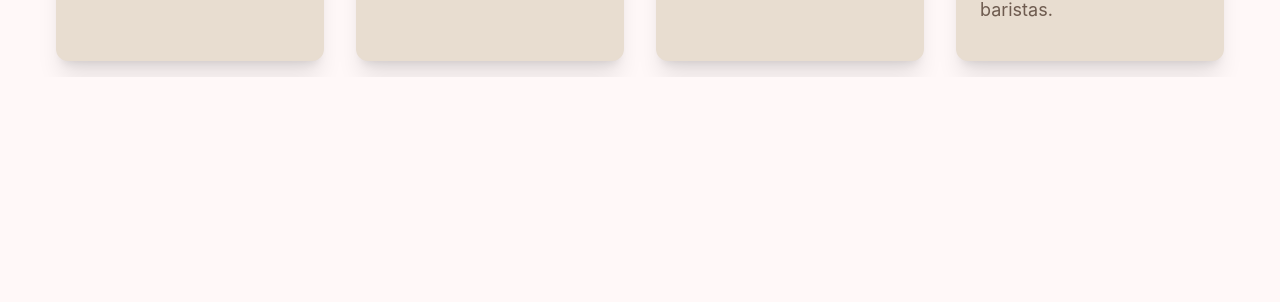
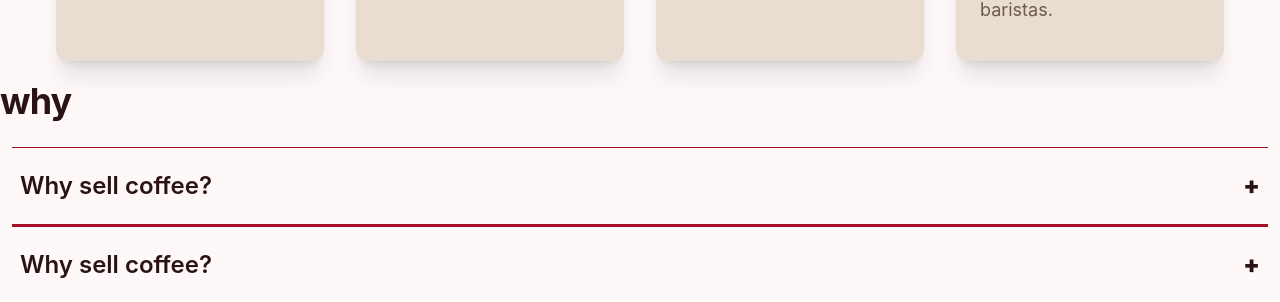
Before and after one commit to beginner-cryptonyx/RASP-UI, a React (Vite) app: page / in a window 1280 px wide. Shown: the part 1511-1813 px from the top of the page. Before the commit the page ends 1588 px from the top, so only its background shows below. Built offline with nearby package versions, Linux system fonts and the light colour scheme.

Commit message:
Added accordion

```diff
--- a/src/App.tsx
+++ b/src/App.tsx
@@ -4,6 +4,7 @@ import { IconCard, ImageCard } from "./Registy/Content/Card";
 import { statistics, destinations, coffeeServices } from "./DummyData";
 import useTheme from "./Theme/UseTheme";
 import {  Themes, type ThemeName  } from "./Theme/theme";
+import { Accordion } from "./Registy/Content/Accordion";
 
 function App() {
   const themeSystem = useTheme();
@@ -43,7 +44,9 @@ function App() {
       <div className="grid grid-cols-4 mx-10" data-theme="Coffee" data-mode={themeSystem.mode}>
         {coffeeServices.map((service) => (<IconCard {...service} ></IconCard>))}
       </div>
-
+        <h2>why</h2>
+      <Accordion children={"Ad in labore sit excepteur ullamco exercitation anim tempor sint eiusmod mollit minim culpa proident. Qui culpa dolor ipsum Lorem non veniam. Dolore Lorem ea labore adipisicing anim non cupidatat veniam ex eu aliquip ullamco qui ut. Magna irure consequat cupidatat velit et labore. Excepteur irure proident dolor qui esse velit ex quis tempor consectetur et. Ad ut laborum sunt adipisicing elit ipsum elit magna consectetur consequat exercitation proident irure. Dolor quis anim mollit exercitation laboris duis do qui exercitation."} title="Why sell coffee?"></Accordion>
+      <Accordion children={"Ad in labore sit excepteur ullamco exercitation anim tempor sint eiusmod mollit minim culpa proident. Qui culpa dolor ipsum Lorem non veniam. Dolore Lorem ea labore adipisicing anim non cupidatat veniam ex eu aliquip ullamco qui ut. Magna irure consequat cupidatat velit et labore. Excepteur irure proident dolor qui esse velit ex quis tempor consectetur et. Ad ut laborum sunt adipisicing elit ipsum elit magna consectetur consequat exercitation proident irure. Dolor quis anim mollit exercitation laboris duis do qui exercitation."} title="Why sell coffee?"></Accordion>
     </div>
   );
 }
--- a/src/Registy/Content/Accordion.tsx
+++ b/src/Registy/Content/Accordion.tsx
@@ -1,7 +1,63 @@
-export default function Accordion() {
-    return (
-        <div>
-            Accordion
+import { useState, type ReactNode } from "react";
+import { cn } from "../../Lib/utils";
+
+interface AccordionProps {
+  title: string;
+  icon?: ReactNode;
+  children: ReactNode;
+  defaultOpen?: boolean;
+  className?: string;
+}
+
+export function Accordion({
+  title,
+  icon,
+  children,
+  defaultOpen = false,
+  className,
+}: AccordionProps) {
+  const [isOpen, setIsOpen] = useState(defaultOpen);
+
+  return (
+    <div className={cn("border-b border-accent mx-3 hover:bg-background2 transition-all duration-150 group", className)}>
+      <button
+        type="button"
+        onClick={() => setIsOpen((prev) => !prev)}
+        aria-expanded={isOpen}
+        className={cn(
+          "flex w-full items-center gap-4 py-5 justify-center",
+          "text-left transition-colors",
+          "cursor-pointer",
+          "border-y px-2 border-accent"
+        )}
+      >
+        {icon && <span className="shrink-0 text-accent">{icon}</span>}
+
+        <h4 className="flex-1 text-textPrimary my-0">{title}</h4>
+
+        <span
+          className={cn(
+            "shrink-0 text-2xl m-0 p-0 leading-none text-textPrimary",
+            "transition-transform duration-300",
+            "font-black",
+            "transition-all duration-200"
+          )}
+          aria-hidden="true"
+        >
+          {isOpen ? "×" : "+"}
+        </span>
+      </button>
+
+      <div
+        className={cn(
+          "grid transition-[grid-template-rows] duration-300",
+          isOpen ? "grid-rows-[1fr]" : "grid-rows-[0fr]",
+        )}
+      >
+        <div className="overflow-hidden">
+          <div className="pb-5 text-textSecondary mt-2 mx-2 px-1">{children}</div>
         </div>
-    )
+      </div>
+    </div>
+  );
 }
```
